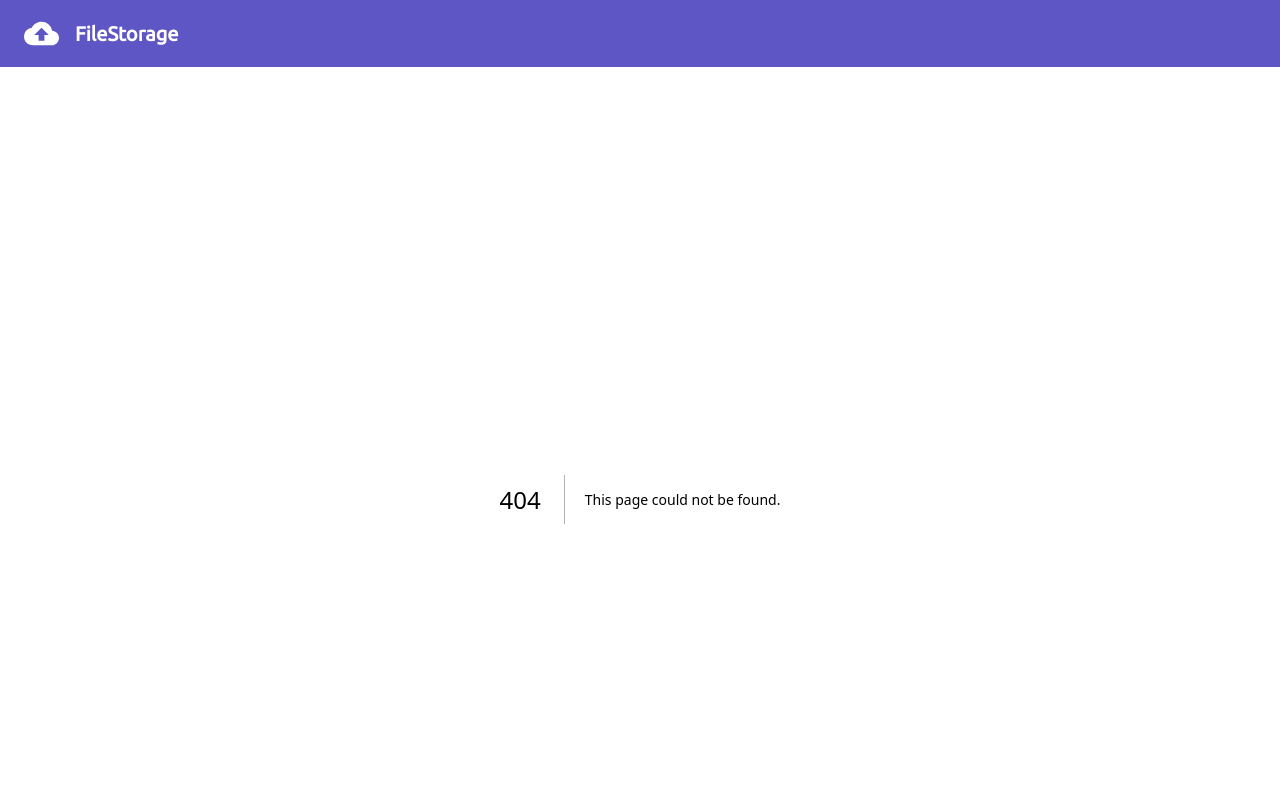
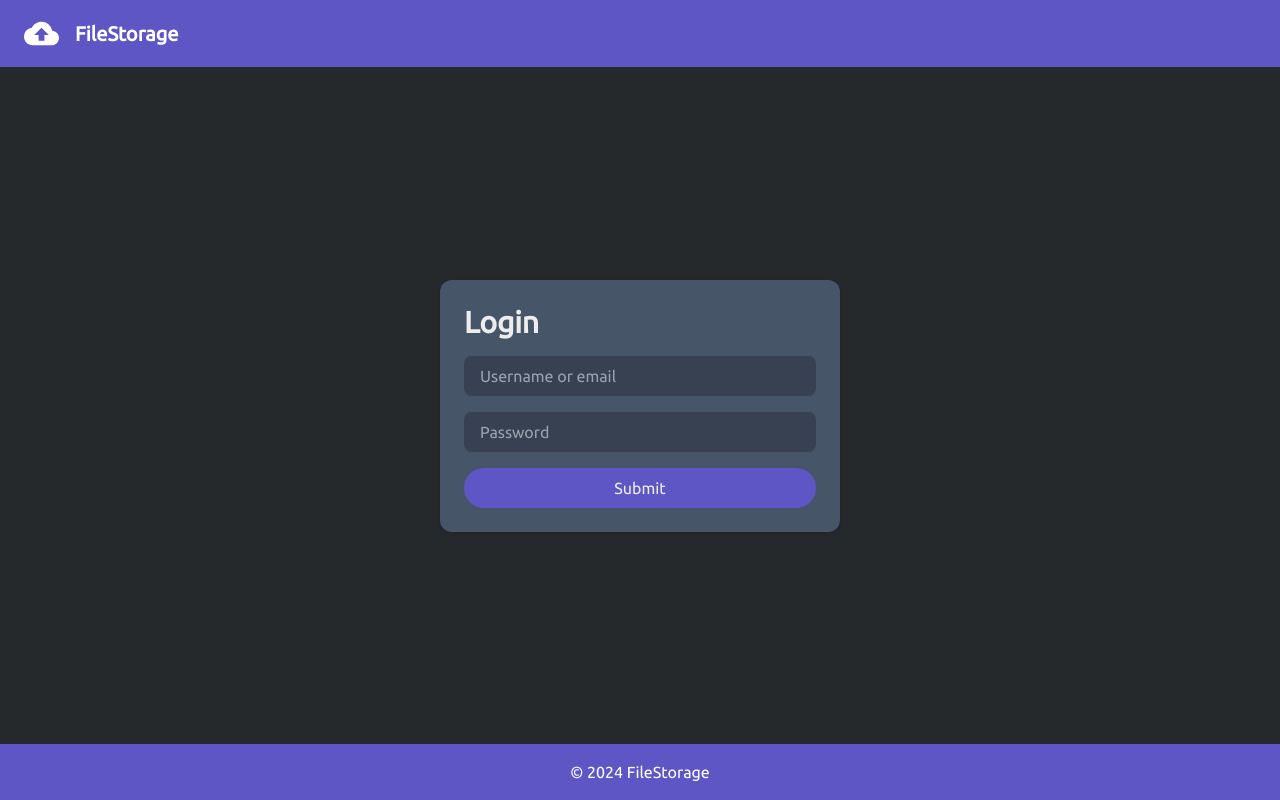
Before and after one commit to Lucashcr/filestorage, a Next.js app in the folder frontend/: page /login in a window 1280 px wide. Before the commit this address had no page. Shown: the top 800 px of the page. Built offline with nearby package versions, Linux system fonts and the light colour scheme.

Commit message:
feat(frontend): Implements login page

```diff
--- /dev/null
+++ b/frontend/app/login/page.tsx
@@ -0,0 +1,42 @@
+"use client";
+
+export default function LoginPage() {
+  function handleSubmitForm(data: FormData) {
+    const username = data.get("username");
+    console.log(username);
+    const password = data.get("password");
+    console.log(password);
+  }
+
+  return (
+    <div className="grow flex flex-col items-center justify-center">
+      <div className="w-[400px] bg-secondary p-6 rounded-xl shadow flex flex-col gap-4">
+        <h1 className="text-3xl font-bold">Login</h1>
+        <form className="flex flex-col gap-4" action={handleSubmitForm}>
+          <fieldset>
+            <input
+              type="text"
+              name="username"
+              id="username"
+              className="w-full bg-gray-700 px-4 py-2 rounded-lg bg-gray-700"
+              placeholder="Username or email"
+            />
+          </fieldset>
+          <fieldset>
+            <input
+              type="password"
+              name="password"
+              id="password"
+              className="w-full bg-gray-700 px-4 py-2 rounded-lg"
+              placeholder="Password"
+            />
+          </fieldset>
+          <input
+            type="submit"
+            className="bg-primary py-2 rounded-full hover:bg-accent"
+          />
+        </form>
+      </div>
+    </div>
+  );
+}
```
Also changed, not shown: 1 other file (tests, documents, lock files or other folders).
